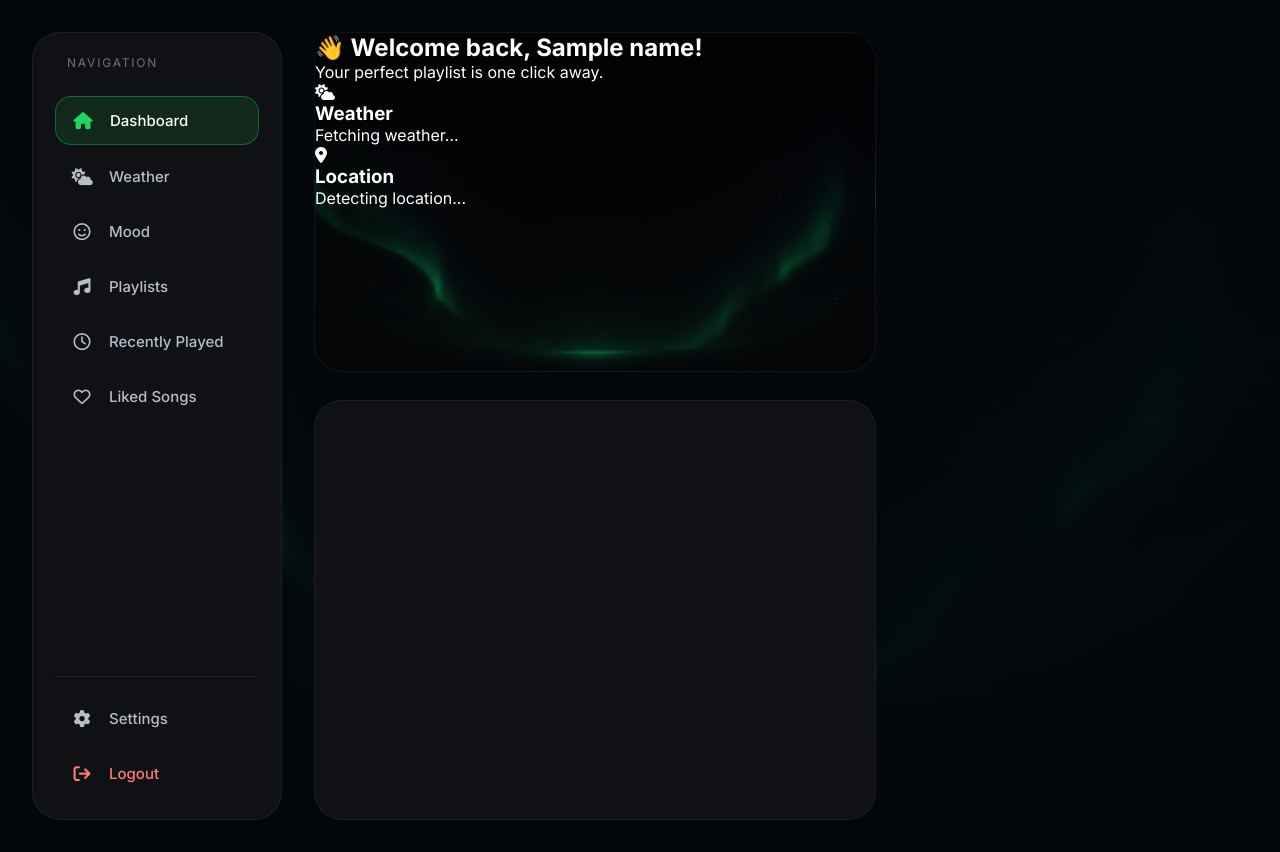
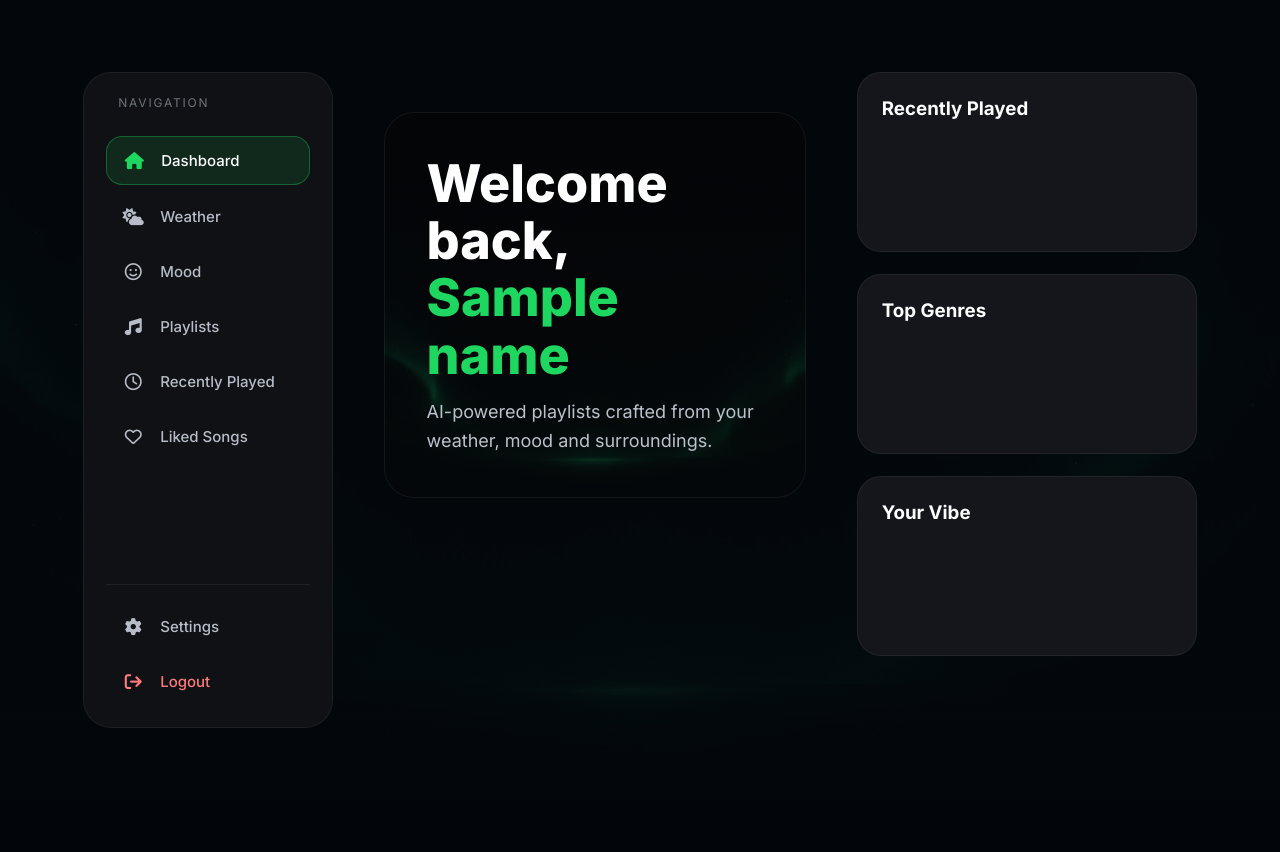
Before and after one commit to abhiramos707-coder/Spora, a Django app: template templates/dashboard.html in a window 1280 px wide. Shown: the part 80-932 px from the top of the page. After the commit the page ends 808 px from the top, so only its background shows below. Run offline with Django 5.2, Linux system fonts and the light colour scheme; the template is opened without the code that fills it: most values are stand-ins (such as "Sample title", 1, 10 or a date in 2020); grey boxes marked "Sample" are stand-in pictures; some libraries are stand-ins or nearby versions.

Commit message:
Checkpoint before landing page redesign

```diff
--- a/static/css/dashboard/hero.css
+++ b/static/css/dashboard/hero.css
@@ -0,0 +1,140 @@
+.hero{
+
+    position:relative;
+
+    overflow:hidden;
+
+    min-height:370px;
+
+    border-radius:30px;
+
+    padding:42px;
+
+    background:
+        linear-gradient(rgba(5,8,10,.60),
+        rgba(5,8,10,.82)),
+        url("/static/images/aurora-bg.png");
+
+    background-size:cover;
+    background-position:center;
+
+    border:1px solid rgba(255,255,255,.06);
+
+}
+
+.hero-content{
+
+    display:flex;
+    flex-direction:column;
+
+    justify-content:space-between;
+
+    height:100%;
+
+}
+
+.hero h1{
+
+    font-size:52px;
+
+    line-height:1.1;
+
+    font-weight:800;
+
+    margin-bottom:14px;
+
+}
+
+.hero h1 span{
+
+    color:#1ED760;
+
+}
+
+.hero p{
+
+    color:#bcc2cb;
+
+    max-width:620px;
+
+    font-size:18px;
+
+    line-height:1.6;
+
+}
+
+.hero-cards{
+
+    margin-top:60px;
+
+    display:flex;
+
+    gap:22px;
+
+}
+
+.glass-card{
+
+    display:flex;
+
+    align-items:center;
+
+    gap:16px;
+
+    padding:20px 24px;
+
+    width:240px;
+
+    border-radius:20px;
+
+    background:rgba(255,255,255,.06);
+
+    backdrop-filter:blur(14px);
+
+    border:1px solid rgba(255,255,255,.08);
+
+    transition:.25s;
+
+}
+
+.glass-card:hover{
+
+    transform:translateY(-5px);
+
+    border-color:#1ED760;
+
+}
+
+.card-icon{
+
+    width:52px;
+    height:52px;
+
+    display:grid;
+    place-items:center;
+
+    border-radius:14px;
+
+    background:rgba(30,215,96,.15);
+
+    color:#1ED760;
+
+    font-size:22px;
+
+}
+
+.glass-card small{
+
+    color:#9ca3af;
+
+    display:block;
+
+    margin-bottom:4px;
+
+}
+
+.glass-card h3{
+
+    font-size:18px;
+
+}
--- /dev/null
+++ b/static/css/dashboard/layout.css
@@ -0,0 +1,37 @@
+.dashboard{
+
+    display:grid;
+
+    grid-template-columns:
+
+        250px
+        minmax(0,1fr)
+        340px;
+
+    gap:32px;
+
+    padding:32px;
+
+    min-height:calc(100vh - 80px);
+
+}
+
+.content{
+
+    display:flex;
+
+    flex-direction:column;
+
+    gap:28px;
+
+}
+
+.right-panel{
+
+    display:flex;
+
+    flex-direction:column;
+
+    gap:22px;
+
+}
--- /dev/null
+++ b/static/css/dashboard/right_panel.css
@@ -0,0 +1,13 @@
+.placeholder-card{
+
+    height:180px;
+
+    border-radius:24px;
+
+    background:#14161c;
+
+    border:1px solid rgba(255,255,255,.06);
+
+    padding:24px;
+
+}
--- a/templates/dashboard.html
+++ b/templates/dashboard.html
@@ -1,35 +1,29 @@
 {% extends "base.html" %}
 {% load static %}
 
-{% block title %}
-Dashboard
-{% endblock %}
+{% block title %}Dashboard{% endblock %}
 
 {% block extra_css %}
 
-<!-- Font Awesome -->
 <link rel="stylesheet"
-      href="https://cdnjs.cloudflare.com/ajax/libs/font-awesome/6.6.0/css/all.min.css">
+href="https://cdnjs.cloudflare.com/ajax/libs/font-awesome/6.6.0/css/all.min.css">
 
-<!-- Dashboard CSS -->
-<link rel="stylesheet" href="{% static 'css/dashboard/variables.css' %}">
-<link rel="stylesheet" href="{% static 'css/dashboard.css' %}">
+<link rel="stylesheet" href="{% static 'css/dashboard/layout.css' %}">
 <link rel="stylesheet" href="{% static 'css/dashboard/sidebar.css' %}">
 <link rel="stylesheet" href="{% static 'css/dashboard/hero.css' %}">
+<link rel="stylesheet" href="{% static 'css/dashboard/right_panel.css' %}">
 <link rel="stylesheet" href="{% static 'css/dashboard/cards.css' %}">
-<link rel="stylesheet" href="{% static 'css/dashboard/widgets.css' %}">
-<link rel="stylesheet" href="{% static 'css/dashboard/animations.css' %}">
-<link rel="stylesheet" href="{% static 'css/dashboard/responsive.css' %}">
 
 {% endblock %}
-
 
 {% block navbar_right %}
 
 <div class="profile-menu">
 
     {% if profile_image %}
-        <img src="{{ profile_image }}" alt="Profile" class="profile-pic">
+        <img src="{{ profile_image }}"
+             class="profile-pic"
+             alt="Profile">
     {% endif %}
 
     <span class="profile-name">{{ name }}</span>
@@ -40,18 +34,15 @@ Dashboard
 
 {% endblock %}
 
-
 {% block content %}
 
-<div class="dashboard-container">
+<div class="dashboard">
 
     {% include "dashboard/sidebar.html" %}
 
-    <main class="main-content">
+    <main class="content">
 
         {% include "dashboard/hero.html" %}
-
-        {% include "dashboard/mood.html" %}
 
     </main>
 
--- a/templates/dashboard/hero.html
+++ b/templates/dashboard/hero.html
@@ -1,43 +1,13 @@
-<section class="hero-section">
+<section class="hero">
 
-    <div class="hero-overlay">
+    <h1>
+        Welcome back,
+        <span>{{ name }}</span>
+    </h1>
 
-        <div class="hero-content">
-
-            <h1>👋 Welcome back, {{ name }}!</h1>
-
-            <p>
-                Your perfect playlist is one click away.
-            </p>
-
-            <div class="hero-cards">
-
-                <div class="info-card">
-
-                    <i class="fa-solid fa-cloud-sun"></i>
-
-                    <div>
-                        <h3>Weather</h3>
-                        <span>Fetching weather...</span>
-                    </div>
-
-                </div>
-
-                <div class="info-card">
-
-                    <i class="fa-solid fa-location-dot"></i>
-
-                    <div>
-                        <h3>Location</h3>
-                        <span>Detecting location...</span>
-                    </div>
-
-                </div>
-
-            </div>
-
-        </div>
-
-    </div>
+    <p>
+        AI-powered playlists crafted from your weather,
+        mood and surroundings.
+    </p>
 
 </section>
--- a/templates/dashboard/right_panel.html
+++ b/templates/dashboard/right_panel.html
@@ -1 +1,21 @@
-<aside class="right-panel"></aside>
+<aside class="right-panel">
+
+    <div class="placeholder-card">
+
+        <h3>Recently Played</h3>
+
+    </div>
+
+    <div class="placeholder-card">
+
+        <h3>Top Genres</h3>
+
+    </div>
+
+    <div class="placeholder-card">
+
+        <h3>Your Vibe</h3>
+
+    </div>
+
+</aside>
```
Also changed, not shown: db.sqlite3.
